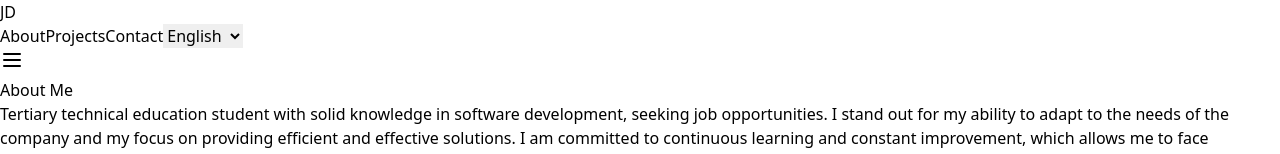
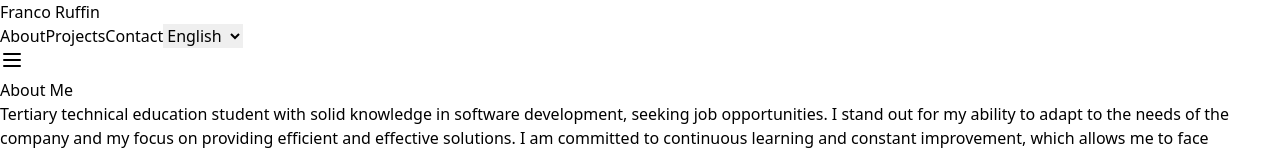
Before and after one commit to ReFraX32/Franco-Ruffin-Portfolio, a React (Vite) app: page / in a window 1280 px wide. Shown: the top 154 px of the page. Built offline with nearby package versions, Linux system fonts and the light colour scheme.

Commit message:
Your descriptive commit message

```diff
--- a/src/App.tsx
+++ b/src/App.tsx
@@ -21,7 +21,7 @@ export default function Component() {
     <div className="min-h-screen bg-black text-white">
       <header className="p-4 md:p-6">
         <nav className="container mx-auto flex justify-between items-center">
-          <a href="#" className="text-2xl font-bold">JD</a>
+          <a href="#" className="text-2xl font-bold">Franco Ruffin</a>
           <div className="hidden md:flex space-x-4">
             <a href="#about" className="hover:text-gray-300">{t.about}</a>
             <a href="#projects" className="hover:text-gray-300">{t.projects}</a>
```
